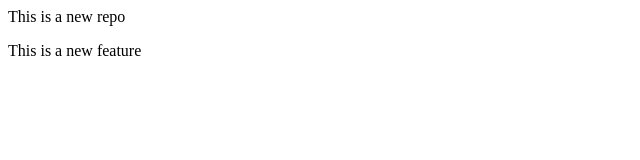
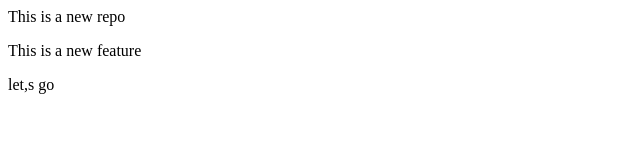
Before and after one commit to SupriyaRana2003/LocalRepo, a plain HTML site: page index.html in a window 1280 px wide. Shown: the full height of the page, 0-640 px from the left. Drawn offline with Linux system fonts and the light colour scheme.

Commit message:
Description

```diff
--- a/index.html
+++ b/index.html
@@ -1,2 +1,3 @@
 <p>This is a new repo</p>
 <p>This is a new feature</p>
+<p>let,s go</p>
```
